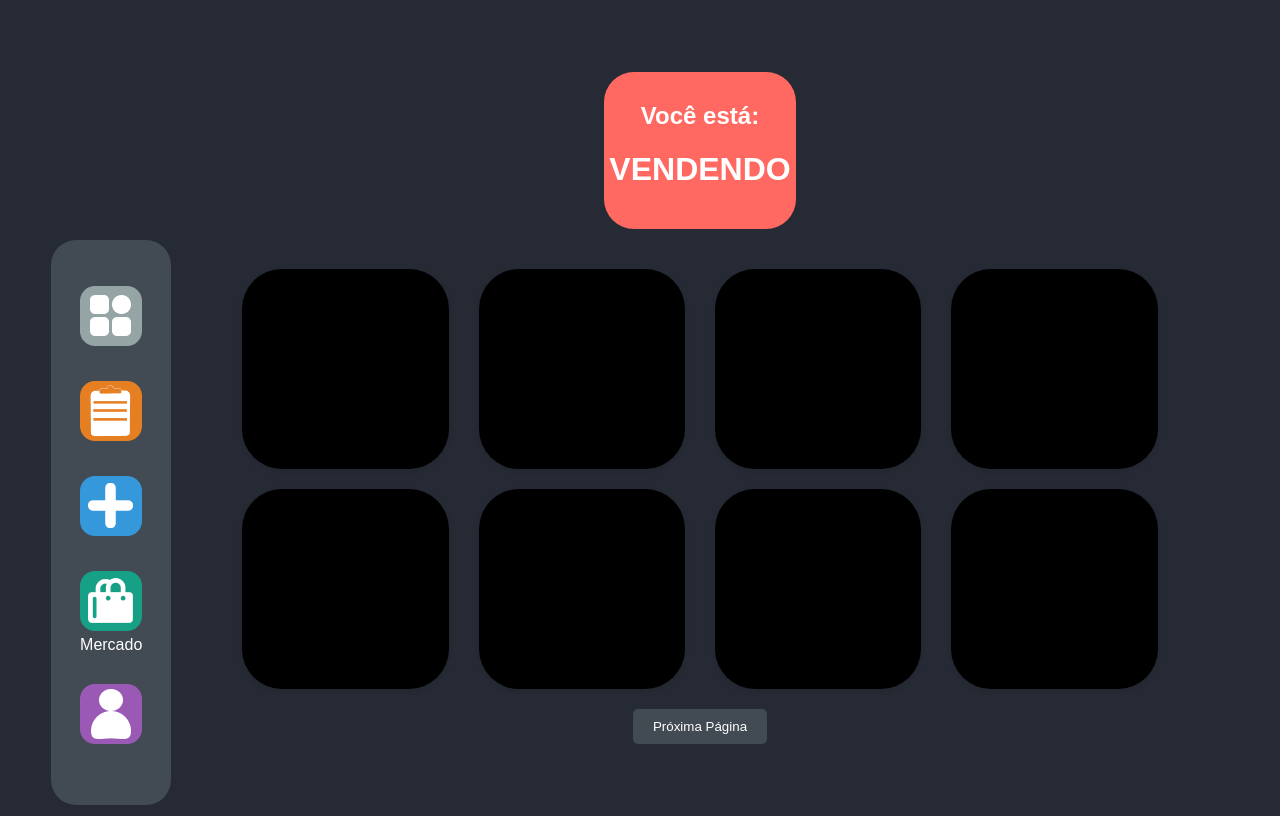
After one commit to Ian-Marcel/BiPFiX, a PHP site: page /Mercado/mercadovenda.php in a window 1280 px wide. The commit adds this page. Run offline with PHP 8.4, Linux system fonts and the light colour scheme.

Commit message:
Mercado parcialmente funcionando, só tenho que ver os sats e colocar os blocos direito

```diff
--- a/Criar Ordem/index.php
+++ b/Criar Ordem/index.php
@@ -107,7 +107,7 @@ if ($_SERVER["REQUEST_METHOD"] == "POST" && isset($_POST["submit"])) {
                         <a href="../Criar Ordem" class="menu-item">
                             <img src="../Design/Icons/Dock/Criar ordem.png">
                         </a>
-                        <span>
+                        <span style="color:white;">
                             Criar Ordem
                         </span>
                     </li>
--- a/Mercado/mercado.css
+++ b/Mercado/mercado.css
@@ -76,13 +76,17 @@ body{
     justify-content: space-between;
     gap: 20px;
     width: 80%;
-    margin-top: 20px; /* Ajusta a margem superior para espaço entre o menu lateral e o conteúdo */
+    margin-top: 20px;
 }
-
+.empty-space {
+    height: 20px;
+}
 .market-row {
     display: flex;
     justify-content: center;
     gap: 30px;
+    height: auto;
+    min-height: 200px;
     width: 100%;
 }
 
@@ -90,6 +94,7 @@ body{
     background-color: #000000;
     border-radius: 40px;
     color: #FFFFFF;
+    height: auto;
     padding: 20px;
     box-shadow: 0 2px 5px rgba(0, 0, 0, 0.1);
     text-align: center;
--- /dev/null
+++ b/Mercado/mercadovenda.php
@@ -0,0 +1,84 @@
+<!DOCTYPE html>
+<html lang="en">
+<head>
+    <meta charset="UTF-8">
+    <meta name="viewport" content="width=device-width, initial-scale=1.0">
+    <link rel="stylesheet" type="text/css" href="mercado.css">
+    <link rel="stylesheet" href="../Design/Fonts/Satoshi/css/satoshi.css">
+    <link rel="stylesheet" href="../Design/Fonts/Montserrat/Montserrat.css">
+    <link rel="shortcut icon" href="../Design/Icons/Favicon.ico" type="image/x-icon">
+    <link rel="stylesheet" href="https://cdnjs.cloudflare.com/ajax/libs/font-awesome/6.4.2/css/all.min.css" integrity="sha512-z3gLpd7yknf1YoNbCzqRKc4qyor8gaKU1qmn+CShxbuBusANI9QpRohGBreCFkKxLhei6S9CQXFEbbKuqLg0DA==" crossorigin="anonymous" referrerpolicy="no-referrer" />
+    <title>BiPFiX - Mercado</title>
+</head>
+<body>
+    <div class="caixaprincipal">
+    <div style="border: 0px; background-color: #424A53;" class="menu-lateral">
+        <ul>
+            <li>
+                <a href="../Mais/" class="menu-item">
+                    <img src="../Design/Icons/Dock/Mais.png">
+                </a>
+            </li>
+            <li>
+                <a href="#" class="menu-item">
+                    <img src="../Design/Icons/Dock/Suas ordens.png">
+                </a>
+            </li>
+            <li>
+                <a href="../Criar Ordem" class="menu-item">
+                    <img src="../Design/Icons/Dock/Criar ordem.png">
+                </a>
+            </li>
+            <li>
+                <a href="../Mercado/" class="menu-item">
+                    <img src="../Design/Icons/Dock/Mercado.png">
+                </a>
+                <span style="color: white;">
+                    Mercado
+                </span>
+            </li>
+            <li>
+                <a href="../Conta/" class="menu-item">
+                    <img src="../Design/Icons/Dock/Conta.png">
+                </a>
+            </li>
+        </ul>
+    </div>
+    <div class="conteudo-centralizado">
+        <div class="mercado-status">
+            <div class="status-box">
+                <div class="status-header">
+                    <h2>Você está:</h2>
+                    <h1>VENDENDO</h1>
+                </div>
+            </div>
+        </div>
+        <div class="status-markets">
+            <div class="market-row">
+                <div class="market-block">
+                </div>
+                <div class="market-block">
+                </div>
+                <div class="market-block">
+                </div>
+                <div class="market-block">
+                </div>
+            </div>
+            <div class="market-row">
+                <div class="market-block">
+                </div>
+                <div class="market-block">
+                </div>
+                <div class="market-block">
+                </div>
+                <div class="market-block">
+                </div>
+            </div>
+        </div>
+        <div class="pagination">
+            <button>Próxima Página</button>
+        </div>
+    </div>
+</div>
+</body>
+</html>
```
Also changed, not shown: Mercado/index.html (deleted, +0 -68 lines), Mercado/index.php (added, +68 -0 lines), Mercado/mercado.html (deleted, +0 -104 lines), Mercado/mercadocompra.php (added, +72 -0 lines), Mercado/mercadodisplay.php (added, +47 -0 lines).
